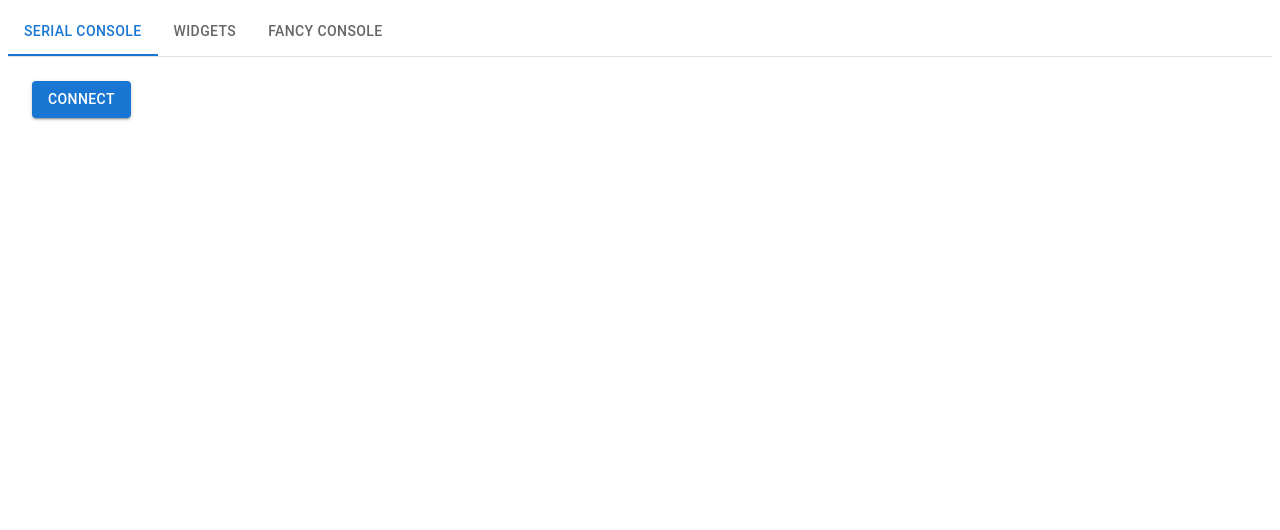
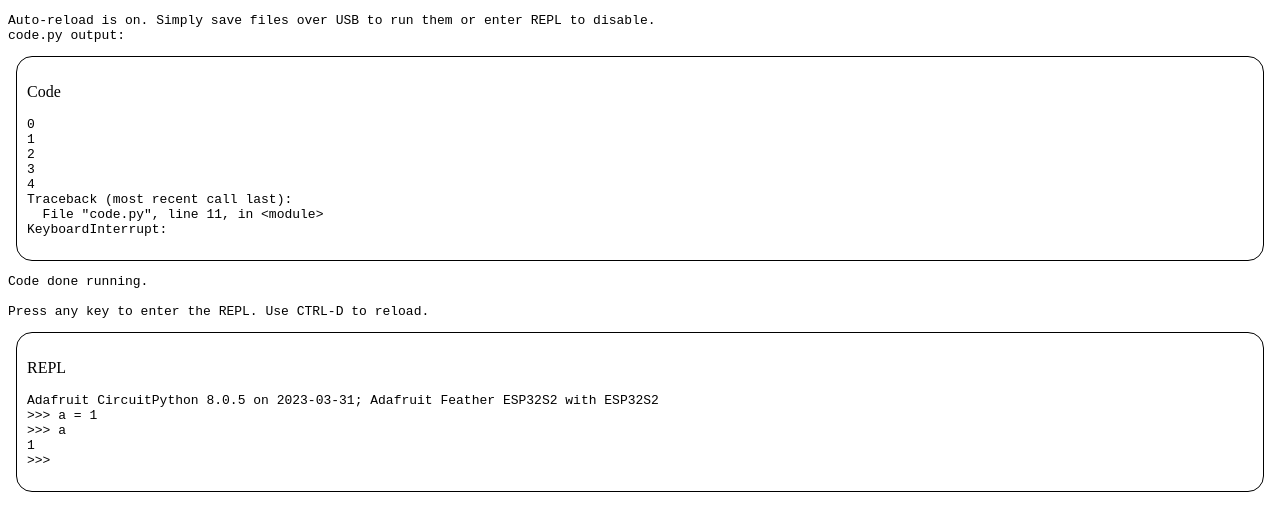
Before and after one commit to urfdvw/CircuitPython-Fancy-Console, a React (Vite) app: page / in a window 1280 px wide. Shown: the top 530 px of the page. Built offline with nearby package versions, Linux system fonts and the light colour scheme.

Commit message:
working Fancy Console component

```diff
--- a/src/FancyConsole.jsx
+++ b/src/FancyConsole.jsx
@@ -1,23 +1,33 @@
-import * as React from "react";
+import React, { useState, useEffect } from "react";
 import Box from "@mui/material/Box";
 import { useSerialReceiveProcessor } from "./useSerialReceiveProcessor"
+
+const widgetStyles = {
+    bgcolor: "background.paper",
+    borderColor: "text.primary",
+    m: 1,
+    border: 1,
+    padding: "10px",
+    borderRadius: "16px",
+    minHeight: "40px", // for the size of delet icon
+};
+
 export const FancyConsole = ({ output }) => {
     const { isCpy8, title, sessions } = useSerialReceiveProcessor(output);
+
     return (<>
-        {/* {sessions.map(block => {
-            return <> // TODO: This is not working
-                <Box sx={widgetStyles}>
+        {sessions.map(block => {
+            return <>
+                {block.body ? <Box sx={widgetStyles}>
+                    <p>{block.is_repl ? "REPL" : "Code"}</p>
                     <pre style={{ whiteSpace: "pre-wrap" }}>
                         {block.body}
                     </pre>
-                </Box>
-                <pre style={{ whiteSpace: "pre-wrap" }}>
+                </Box> : <></>}
+                {block.info ? <pre style={{ whiteSpace: "pre-wrap" }}>
                     {block.info}
-                </pre>
+                </pre> : <></>}
             </>
-        })} */}
-        <p>{sessions[0].body}</p>
-        <p>{sessions[0].info}</p>
-
+        })}
     </>)
 }
--- /dev/null
+++ b/src/TestFancyConsole.jsx
@@ -0,0 +1,12 @@
+import React, { useState, useEffect } from "react";
+import { FancyConsole } from "./FancyConsole";
+
+const scenario_break_repl = "\u001b]0;🐍Wi-Fi: off | REPL | 8.0.5\u001b\\\r\n>>> \r\n\u001b]0;🐍Wi-Fi: off | Done | 8.0.5\u001b\\soft reboot\r\n\r\nAuto-reload is on. Simply save files over USB to run them or enter REPL to disable.\r\ncode.py output:\r\n\u001b]0;🐍Wi-Fi: off | code.py | 8.0.5\u001b\\0\r\n1\r\n2\r\n3\r\n4\r\nTraceback (most recent call last):\r\n  File \"code.py\", line 11, in <module>\r\nKeyboardInterrupt: \r\n\u001b]0;🐍Wi-Fi: off | 11@code.py KeyboardInterrupt | 8.0.5\u001b\\\r\nCode done running.\r\n\r\nPress any key to enter the REPL. Use CTRL-D to reload.\r\n\u001b]0;🐍Wi-Fi: off | REPL | 8.0.5\u001b\\\r\nAdafruit CircuitPython 8.0.5 on 2023-03-31; Adafruit Feather ESP32S2 with ESP32S2\r\n>>> a = 1\r\n>>> a\r\n1\r\n>>> "
+
+const App = () => {
+    const [output, setOutput] = useState(scenario_break_repl);
+
+    return <FancyConsole output={output}></FancyConsole>
+}
+
+export default App;
--- a/src/main.jsx
+++ b/src/main.jsx
@@ -1,6 +1,6 @@
 import React from 'react'
 import ReactDOM from 'react-dom/client'
-import App from './App'
+import App from './TestFancyConsole'
 
 ReactDOM.createRoot(document.getElementById('root')).render(
   <React.StrictMode>
--- a/src/useSerialReceiveProcessor.jsx
+++ b/src/useSerialReceiveProcessor.jsx
@@ -104,19 +104,15 @@ export const useSerialReceiveProcessor = (output) => {
   const [title, setTitle] = useState("");
 
   useEffect(() => {
-    console.log([output])
     // set version
     if (output.includes(constants.TITLE_END)) {
       setIsCpy8(true);
-    }
-
-    // related functions only support CPY8+
-    if (!isCpy8) {
+    } else {
       return
     }
 
+    // code below only support CPY8+
     setSessions(output_to_sessions(output))
-    console.log(sessions)
   }, [output])
 
   return { isCpy8, title, sessions }
```
